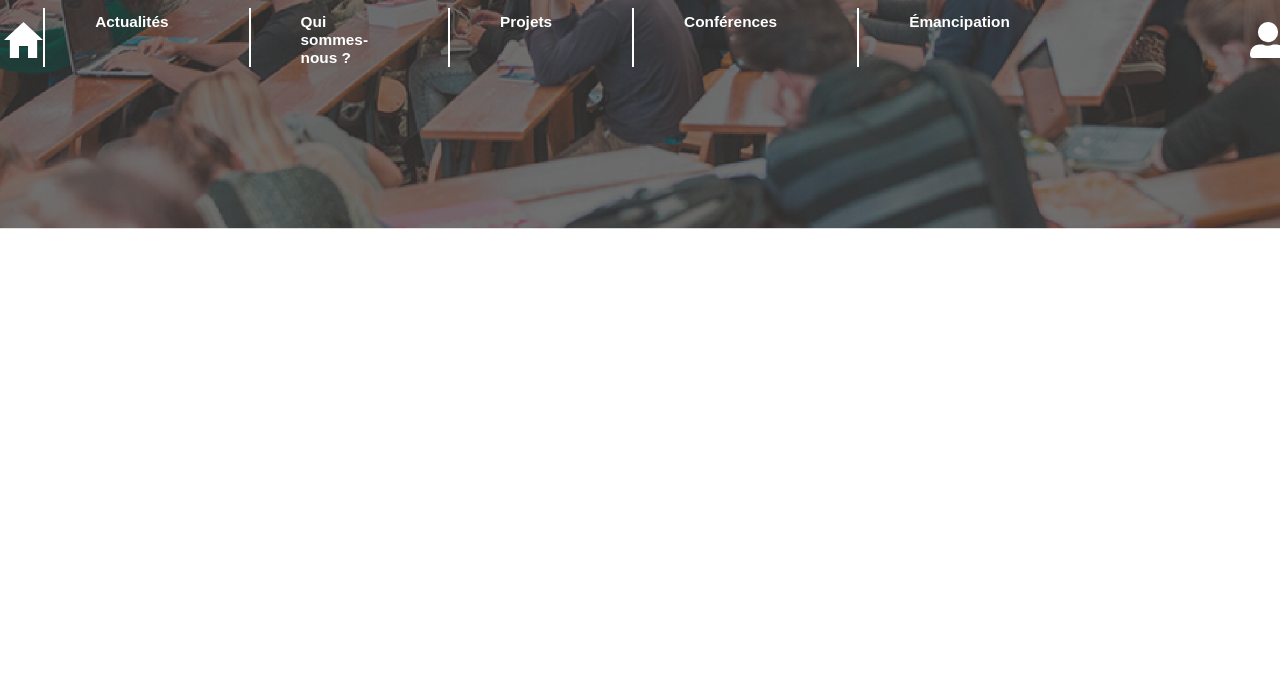
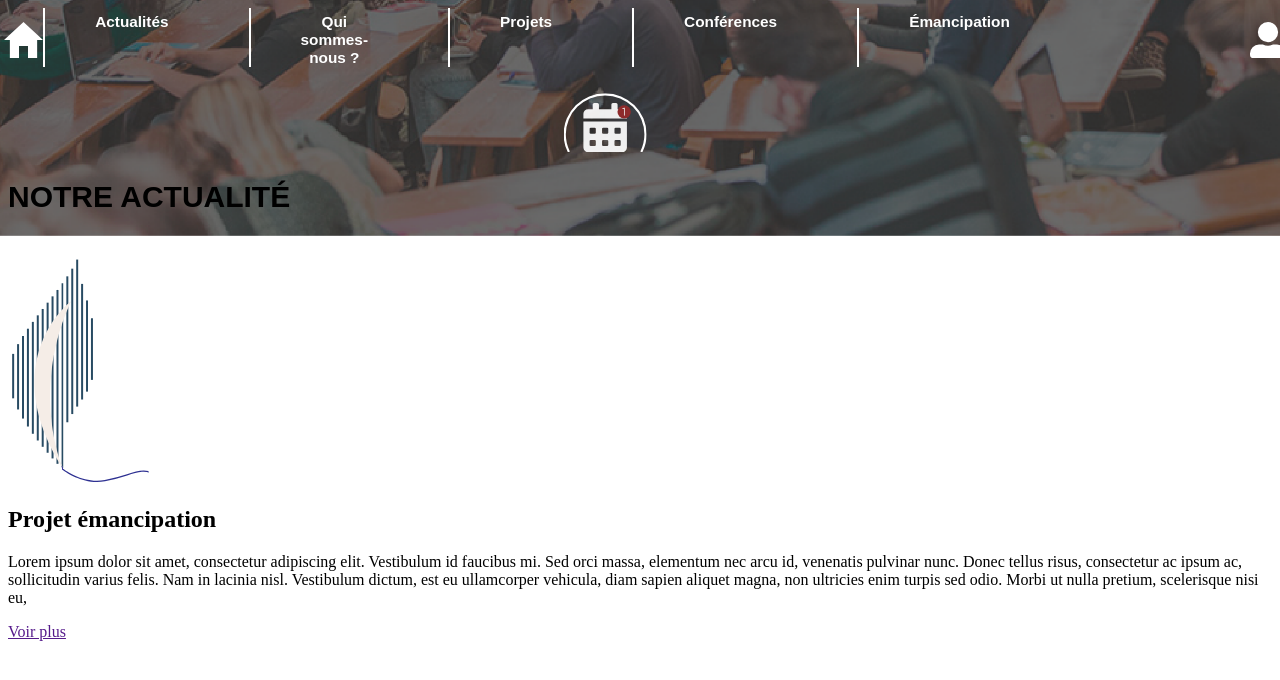
Before and after one commit to ClementTorchiat/projets3, a website: page actualites.html in a window 1280 px wide. Shown: the top 680 px of the page. Drawn offline with Linux system fonts and the light colour scheme; a web font is replaced by a local one.

Commit message:
avancements header et haut de page

```diff
--- a/actualites.html
+++ b/actualites.html
@@ -13,16 +13,30 @@
             </div>
             <nav class="menu">
                 <img class="icones-menu" src="images/icones/maison.svg" alt="accueil">
+                <img class="ubfc" src="images/img/logo-ubfc.png" alt="ubfc">
                 <ul>
-                    <li><a>Actualités</a></li>
-                    <li><a>Qui sommes-nous ?</a></li>
-                    <li><a>Projets</a></li>
-                    <li><a>Conférences</a></li>
-                    <li><a>Émancipation</a></li>
+                    <li><a href="actualites.html">Actualités</a></li>
+                    <li><a href="informations.html">Qui sommes-nous ?</a></li>
+                    <li><a href="projets.html">Projets</a></li>
+                    <li><a href="conferences.html">Conférences</a></li>
+                    <li><a href="">Émancipation</a></li>
                 </ul>
                 <img class="icones-menu" src="images/icones/user.svg" alt="profil">
             </nav>
-            <img src="images/img/fondheader1.png" alt="fond" class="fond-header">
+            <img src="images/img/fondheader2.png" alt="fond" class="fond-header">
+            <img src="images/icones/actualites.svg" alt="actualités" class="icones-header">
+            <h1>NOTRE ACTUALITÉ</h1>
+            <main>
+                <div id="actualités-1">
+                    <a href=""><img src="images/icones/logo-emancipation.svg" alt="émancipation"></a>
+                    <h2>Projet émancipation</h2>
+                    <p>Lorem ipsum dolor sit amet, consectetur adipiscing elit. Vestibulum id faucibus mi. Sed orci massa, elementum nec arcu id, venenatis pulvinar nunc. Donec tellus risus, consectetur ac ipsum ac, sollicitudin varius felis. Nam in lacinia nisl. Vestibulum dictum, est eu ullamcorper vehicula, diam sapien aliquet magna, non ultricies enim turpis sed odio. Morbi ut nulla pretium, scelerisque nisi eu, </p>
+                    <a href="" class="voir-plus">Voir plus</a>
+                </div>
+                <div id="actualités-2">
+
+                </div>
+            </main>
         </header>
     </body>
 </html>
--- a/css/menu.less
+++ b/css/menu.less
@@ -1,12 +1,16 @@
 @import url('https://fonts.googleapis.com/css2?family=Raleway:ital,wght@0,100;0,200;0,300;0,400;0,500;0,600;0,700;0,800;0,900;1,100;1,200;1,300;1,400;1,500;1,600;1,700;1,800;1,900&display=swap');
+
+body {
+  overflow-x: hidden;
+}
 
 .nav-toggle{
   /*background-color: crimson;*/
   width: 30px;
   height: 30px;
   position: absolute;
-  top: 10px;
-  left: 10px;
+  top: 30px;
+  left: 30px;
   display: flex;
   align-items: center;
   justify-content: center;
@@ -92,20 +96,23 @@
 
 .menu ul {
   list-style: none;
-  margin: 0;
   padding: 0;
-  font-size: 2.3rem;
+  font-size: 1.875rem;
+  margin: 60px 0 0;
   @media screen and (min-width: 800px){
     font-size: 1.2vw;
     display: flex;
     flex-direction: row;
-    margin-right: 150px;
+    margin: 0 150px 0 0;
   }
 }
 
 .menu li{
   margin-bottom: 30px;
+  text-align: center;
+  padding-bottom: 10px;
   @media screen and (min-width: 800px) {
+    padding-bottom: 0;
     margin-right: 80px;
     padding-top: 5px;
     margin-bottom: 5px;
@@ -116,6 +123,8 @@
 
 .menu a{
   color: #284B63;
+  text-decoration: none;
+  font-weight: bold;
   @media screen and (min-width: 800px) {
     color: white;
   }
@@ -144,12 +153,51 @@
 }
 
 .fond-header {
-  transform: translateX(-9999px);
+  width: 101vw;
+  height: auto;
+  transform: translate(-2.5vw, -2.5vw);
   @media screen and (min-width: 800px){
     width: 101vw;
     height: 100%;
     position: relative;
-    transform: translate(-1vw, -6vw);
+    transform: translate(-1vw, -44vw);
     z-index: -10;
+    margin-bottom: -44vw;
   }
 }
+
+.menu .icones-menu {
+  display: none;
+  @media screen and (min-width: 800px) {
+    display: block;
+  }
+}
+
+.menu .ubfc {
+  width: 10.875rem;
+  height: auto;
+  border-bottom: #284B63 1px solid;
+  padding-bottom: 20px;
+  @media screen and (min-width: 800px) {
+    display: none;
+  }
+}
+
+.icones-header {
+  position: absolute;
+  top: 15%; left: 45%;
+  transform: translate(-15%, -45%);
+  @media screen and (min-width: 800px) {
+
+  }
+}
+
+h1 {
+  font-size: 1.875rem;
+  font-family: Raleway, sans-serif;
+  font-weight: bold;
+  color: black;
+  text-align: center;
+  position: absolute;
+  top: 20%;
+}
```
Also changed, not shown: css/menu.css, images/icones/actualites.svg (added), images/icones/conferences.svg (added), images/icones/informations.svg (added), images/icones/logo-emancipation.svg (added), images/icones/profil.svg (added), images/icones/projets.svg (added), images/img/fondheader2.png (added), 1 other file.
